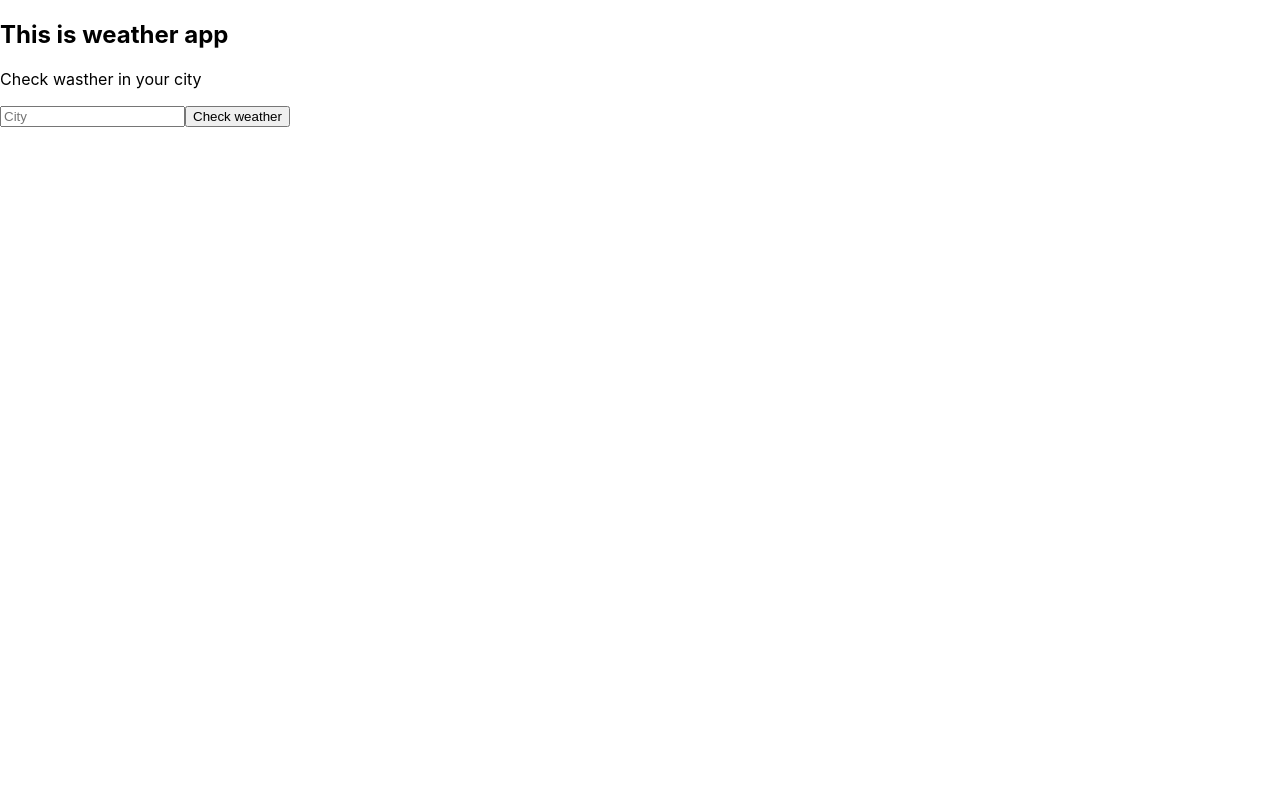
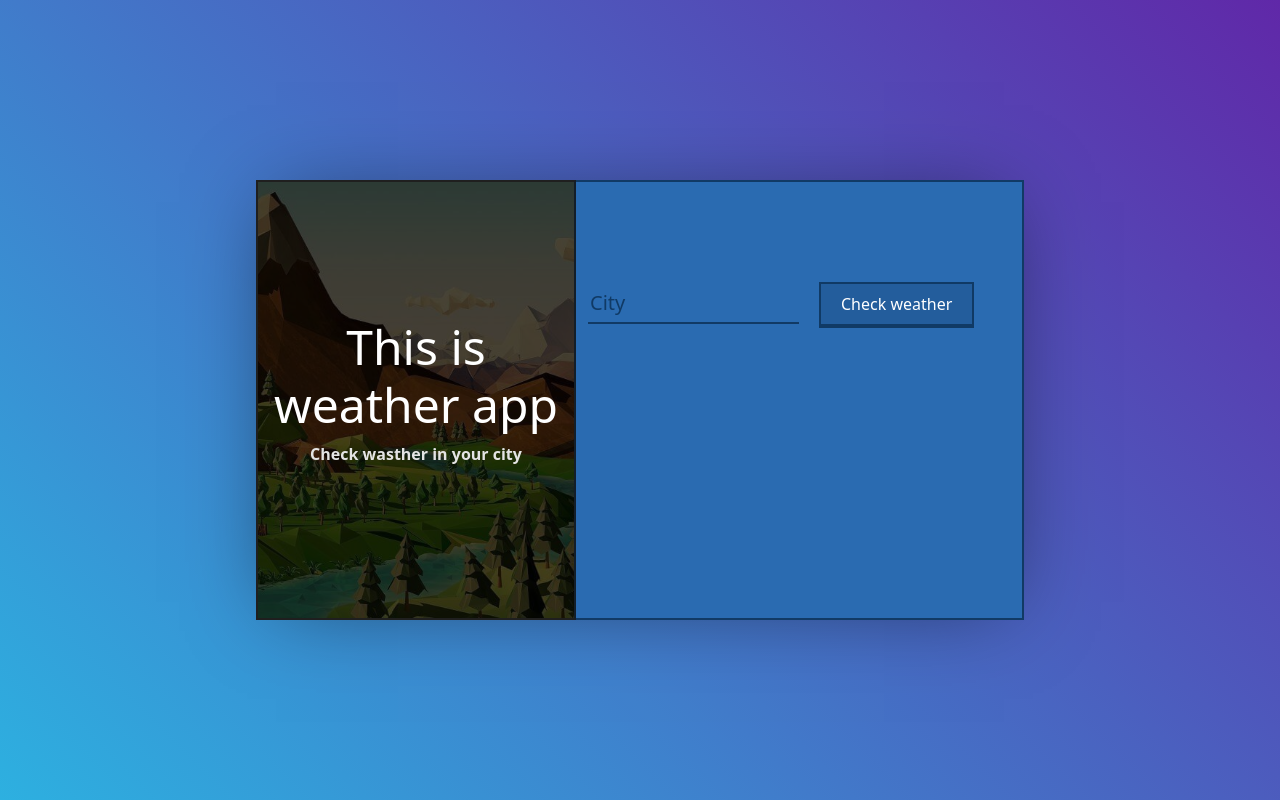
Before and after one commit to zoriana-melnyk/WeatherInfo, a React (Create React App) app: page / in a window 1280 px wide. Built offline with nearby package versions, Linux system fonts and the light colour scheme.

Commit message:
added css styles

```diff
--- a/package.json
+++ b/package.json
@@ -6,6 +6,7 @@
     "@testing-library/jest-dom": "^5.11.4",
     "@testing-library/react": "^11.1.0",
     "@testing-library/user-event": "^12.1.10",
+    "bootstrap": "^5.0.2",
     "react": "^17.0.2",
     "react-dom": "^17.0.2",
     "react-scripts": "4.0.3",
--- a/src/App.css
+++ b/src/App.css
@@ -1,38 +1,121 @@
-.App {
-  text-align: center;
+@import url('https://fonts.googleapis.com/css?family=Open+Sans');
+
+body {
+  font-family: "Open Sans", serif;
 }
 
-.App-logo {
-  height: 40vmin;
-  pointer-events: none;
+.wrapper {
+  height: 100vh;
+  display: flex;
+  justify-content: center;
+  align-items: center;
+
+  background: rgba(45,176,224,1);
+  background: -moz-linear-gradient(45deg, rgba(45,176,224,1) 0%, rgba(96,40,168,1) 100%);
+  background: -webkit-gradient(left bottom, right top, color-stop(0%, rgba(45,176,224,1)), color-stop(100%, rgba(96,40,168,1)));
+  background: -webkit-linear-gradient(45deg, rgba(45,176,224,1) 0%, rgba(96,40,168,1) 100%);
+  background: -o-linear-gradient(45deg, rgba(45,176,224,1) 0%, rgba(96,40,168,1) 100%);
+  background: -ms-linear-gradient(45deg, rgba(45,176,224,1) 0%, rgba(96,40,168,1) 100%);
+  background: linear-gradient(45deg, rgba(45,176,224,1) 0%, rgba(96,40,168,1) 100%);
+  filter: progid:DXImageTransform.Microsoft.gradient( startColorstr='#2db0e0', endColorstr='#6028a8', GradientType=1 );
 }
 
-@media (prefers-reduced-motion: no-preference) {
-  .App-logo {
-    animation: App-logo-spin infinite 20s linear;
-  }
+.main {
+  height: 55vh;
+  background: #2a6bb1;
+  box-shadow: 0px 2px 80px -20px rgba(0,0,0,0.5);
+  width: 60%;
+  margin: 0 auto;
 }
 
-.App-header {
-  background-color: #282c34;
-  min-height: 100vh;
+.info {
+  height: 55vh;
+  background: url("img/back.jpg") center center no-repeat;
+  background-blend-mode: multiply;
+  background-color: #484747;
+  border: 2px solid #1f1f1f;
+  border-right: 2px solid #131e29;
+  background-size: cover;
   display: flex;
-  flex-direction: column;
   align-items: center;
   justify-content: center;
-  font-size: calc(10px + 2vmin);
-  color: white;
+  text-align: center;
+  color: #000;
 }
 
-.App-link {
-  color: #61dafb;
+.form {
+  height: 55vh;
+  padding-top: 100px;
+  padding-left: 50px;
+  border-top: 2px solid #113a65;
+  border-bottom: 2px solid #113a65;
+  border-right: 2px solid #113a65;
 }
 
-@keyframes App-logo-spin {
-  from {
-    transform: rotate(0deg);
-  }
-  to {
-    transform: rotate(360deg);
-  }
+input[type="text"] {
+  background-color: transparent;
+  border: 0;
+  border-bottom: solid 2px #113a65;
+  width: 50%;
+  padding-bottom: 4px;
+  color: #fff;
+  font-weight: lighter;
+  margin-bottom: 30px;
+  margin-right: 20px;
+  font-size: 20px;
+  outline: none;
 }
+
+input::-webkit-input-placeholder {
+  color: #103a65;
+}
+
+input::-moz-placeholder {
+  color: #103a65;
+}
+
+button {
+  border: 2px solid #103a65;
+  border-bottom: 4px solid #103a65;
+  padding: 8px 20px;
+  margin: 0 2px;
+  border-radius: 2px;
+  cursor: pointer;
+  background-color: #235d9c;
+  color: #fff;
+  outline: none!important;
+}
+
+button:hover {
+  border-bottom: 2px solid #103a65;
+  position: relative;
+  top: 2px;
+}
+
+button:active {
+  border-bottom: 2px solid transparent;
+  border-color: transparent;
+  position: relative;
+  top: 2px;
+}
+
+.info h2 {
+  font-size: 3em;
+  color: #fff;
+}
+
+.info p {
+  color: #e4e4e4;
+  font-weight: bold;
+}
+
+.infoWeath {
+  width: 60%;
+  font-size: 20px;
+  color: #fff;
+}
+
+.error {
+  color: #041f3c;
+  font-weight: bold;
+}
--- a/src/App.js
+++ b/src/App.js
@@ -46,8 +46,14 @@
 
   render(){
     return(
-      <div>
+      <div className="wrapper">
+        <div className="main">
+          <div className="container">
+            <div className="row">
+              <div className="col-sm-5 info">
                 <Info />
+              </div>
+              <div className="col-sm-7 form">
               <Form weatherMethod={this.gettingWeather}/>
               <Weather
                 temp={this.state.temp}
@@ -58,6 +64,10 @@
                 error={this.state.error}
               />
               </div>
+            </div>
+          </div>
+        </div>
+      </div>
     );
   }
 };
--- a/src/components/weather.js
+++ b/src/components/weather.js
@@ -1,7 +1,7 @@
 import React from "react";
 
 const Weather = props =>(
-    <div>
+    <div className="infoWeath">
         {
             props.city &&
             <div>
@@ -11,7 +11,7 @@
                     <p>Sunset: {new Date(props.sunset * 1000).toLocaleTimeString('en-IN')}</p>
                 </div>
         }
-        <p>{props.error}</p>
+        <p className="error">{props.error}</p>
     </div>
 );
 export default Weather;
--- a/src/index.js
+++ b/src/index.js
@@ -1,8 +1,11 @@
 import React from 'react';
 import ReactDOM from 'react-dom';
-import './index.css';
 import App from './App';
 import reportWebVitals from './reportWebVitals';
+// styles
+import './index.css';
+import './App.css'
+import 'bootstrap/dist/css/bootstrap.min.css'
 
 ReactDOM.render(
   <React.StrictMode>
```
Also changed, not shown: src/img/back.jpg (added), 1 other file (tests, documents, lock files or other folders). Lines whose indentation alone changed are shown as unchanged.
